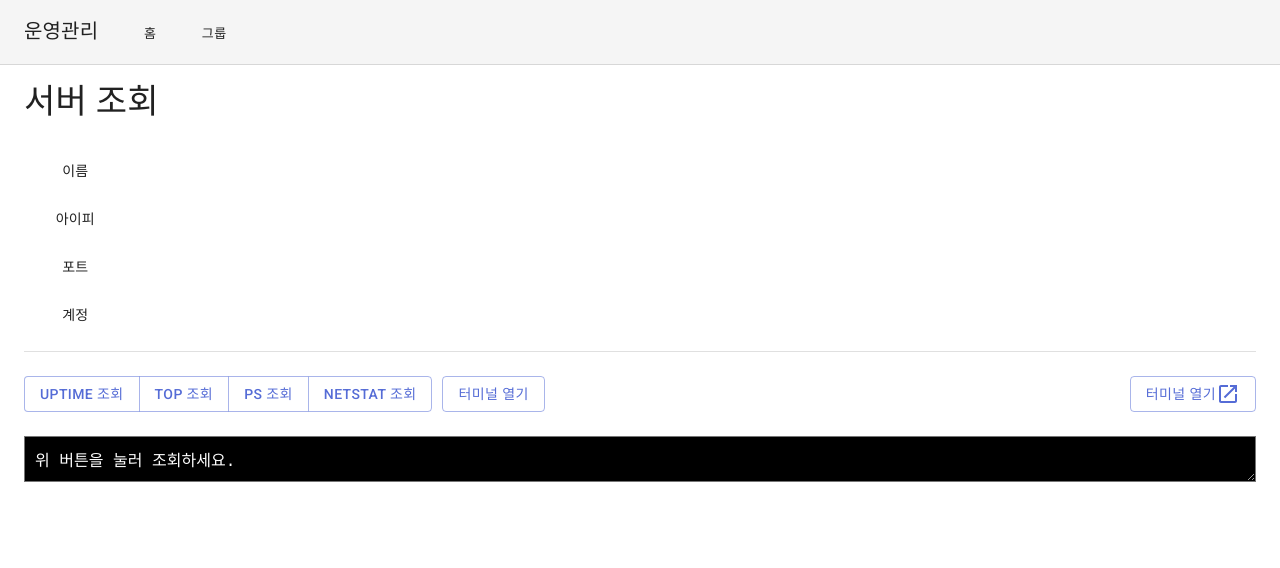
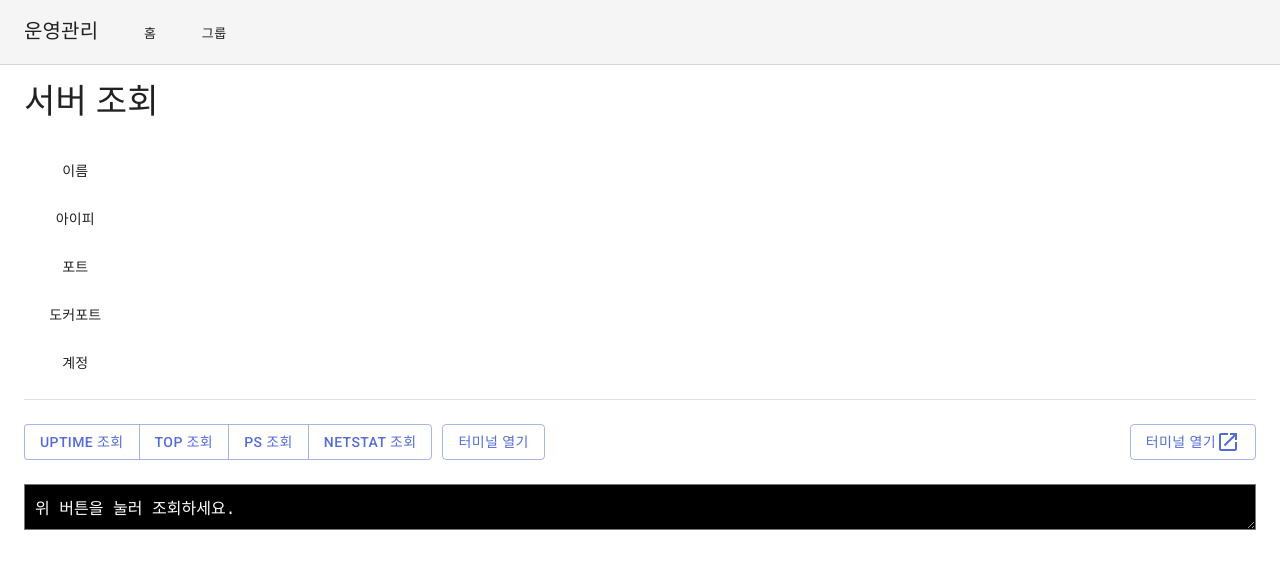
Before and after one commit to songaal/container-service-management, a Next.js app: page /servers/1 in a window 1280 px wide. Shown: the top 568 px of the page. Built offline with nearby package versions, Linux system fonts and the light colour scheme; no server answers.

Commit message:
Update index.js

```diff
--- a/pages/servers/[id]/index.js
+++ b/pages/servers/[id]/index.js
@@ -146,6 +146,8 @@ function ServerDetail() {
 
                 <ShowField label={"포트"} val={server['port']} />
 
+                <ShowField label={"도커포트"} val={server['dockerPort']||''} />
+
                 <ShowField label={"계정"} val={server['user']} />
 
                 <Box my={3}>
```
